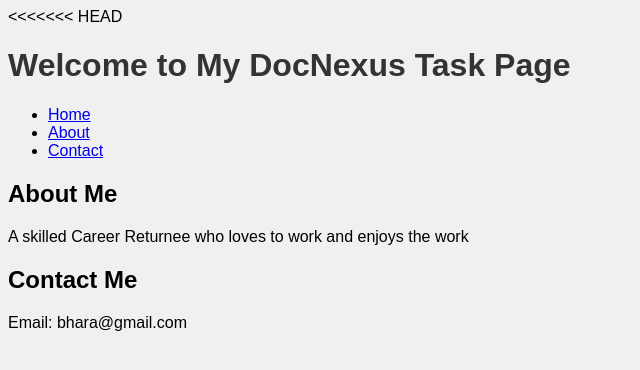
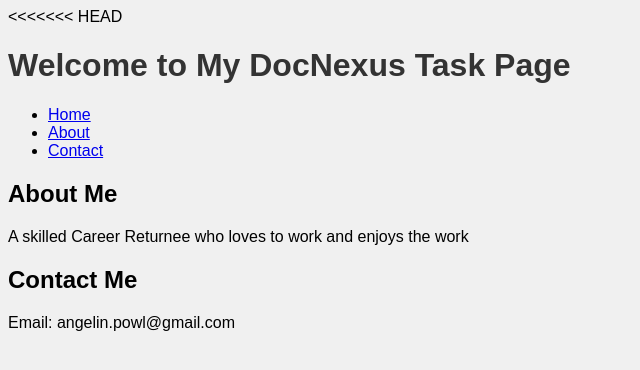
Before and after one commit to AngiePowl/NewRepo, a plain HTML site: page index.html in a window 1280 px wide. Shown: the full height of the page, 0-640 px from the left. Drawn offline with Linux system fonts and the light colour scheme.

Commit message:
Update index.html

```diff
--- a/index.html
+++ b/index.html
@@ -34,7 +34,7 @@
         </section>
         <section>
             <h2>Contact Me</h2>
-            <p>Email: bhara@gmail.com</p>
+            <p>Email: angelin.powl@gmail.com</p>
         </section>
     </main>
     <footer>
```
